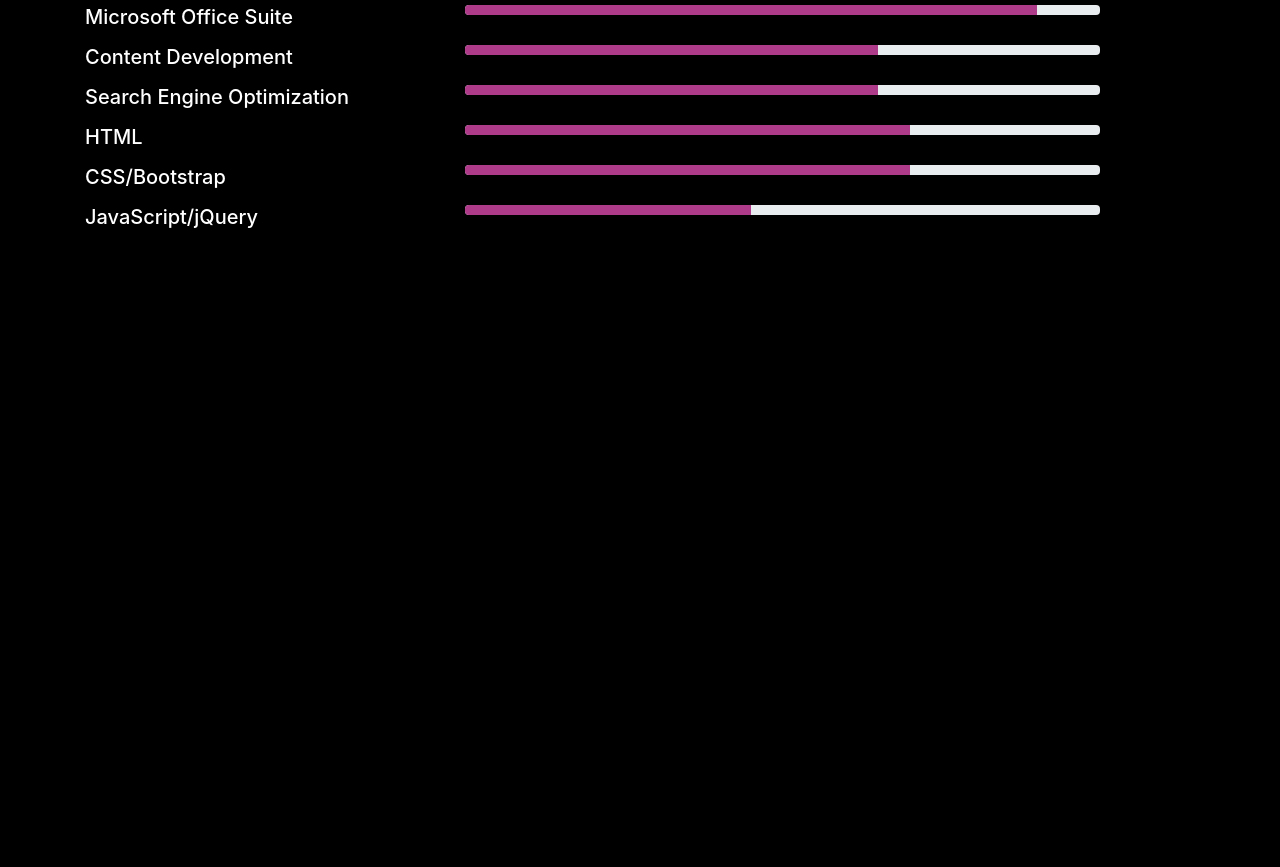
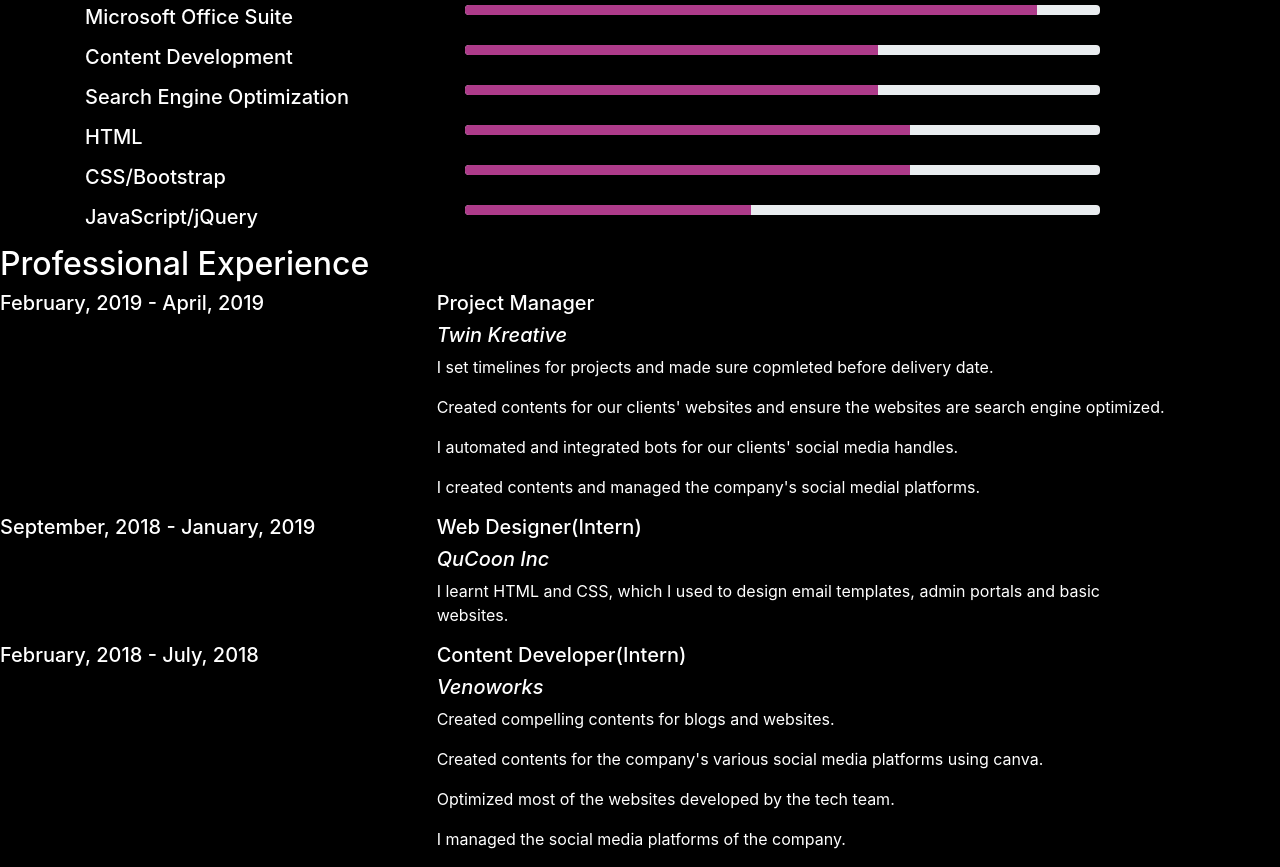
Before and after one commit to chidiogo-akunne/My-Portfolio, a website: page about.html in a window 1280 px wide. Shown: the part 707-1574 px from the top of the page. Before the commit the page ends 952 px from the top, so only its background shows below. Drawn offline with Linux system fonts and the light colour scheme.

Commit message:
create work experience section

```diff
--- a/about.html
+++ b/about.html
@@ -50,7 +50,7 @@
                         </div>
                         <div class="col-md-6 col-sm-12 about-summary">
                             <span class="container">
-                                    <h5>Hi! I'm Chidiogo Ezeakunne and I am currently a decadev. I am a tech and fashion lover. I am actually a trained physiologist, who is working hard to become a software developer. I picked interest in tech stuffs in 2018, and I have been very enthusiastic about developing myself.</h5>
+                                    <h5>Hi! I'm Chidiogo Ezeakunne and I am currently a Decadev. I am a tech and fashion lover. I am actually a trained physiologist, who is working hard to become a software developer. I picked interest in tech stuffs in 2018, and I have been very enthusiastic about developing myself.</h5>
                                     <h5>I am strong willed, determined and passionate about becoming a full stack web developer, and someday I will surely become one.</h5>
                                     <h5> I am a girl that is very optimistic about life. I am an introvert and also an extrovert, I love my alone time and also love having fun. You can call me an explorer and a goal getter!.</h5>
                                 </span>
@@ -120,6 +120,45 @@
                                             </div>
                                         </div>
                 </section>
+                <section>
+                    <h2> Professional Experience</h2>
+                    <div class="row">
+                        <div class="col-md-4 col-sm-12">
+                            <h5>February, 2019 - April, 2019</h5>
+                        </div>
+                        <div class="col-md-7 col-sm-12">
+                            <h5>Project Manager</h5>
+                            <h5><em>Twin Kreative</em></h5>
+                            <p>I set timelines for projects and made sure copmleted before delivery date.</p>
+                            <p>Created contents for our clients' websites and ensure the websites are search engine optimized.</p>
+                            <p>I automated and integrated bots for our clients' social media handles.</p>
+                            <p>I created contents and managed the company's social medial platforms.</p>
+                        </div>
+                    </div>
+                    <div class="row">
+                        <div class="col-md-4 col-sm-12">
+                            <h5>September, 2018 - January, 2019</h5>
+                        </div>
+                        <div class="col-md-7 col-sm-12">
+                            <h5>Web Designer(Intern)</h5>
+                            <h5><em>QuCoon Inc</em></h5>
+                            <p>I learnt HTML and CSS, which I used to design email templates, admin portals and basic websites.</p>
+                        </div>
+                    </div>
+                    <div class="row">
+                        <div  class="col-md-4 col-sm-12">
+                            <h5>February, 2018 - July, 2018</h5>
+                        </div>
+                        <div class="col-md-7 col-sm-12">
+                            <h5>Content Developer(Intern)</h5>
+                            <h5><em>Venoworks</em></h5>
+                            <p>Created compelling contents for blogs and websites.</p>
+                            <p>Created contents for the company's various social media platforms using canva.</p>
+                            <p>Optimized most of the websites developed by the tech team.</p>
+                            <p>I managed the social media platforms of the company.</p>
+                        </div>
+                    </div>
+                </section>
             </article>
         </main>
 
```
